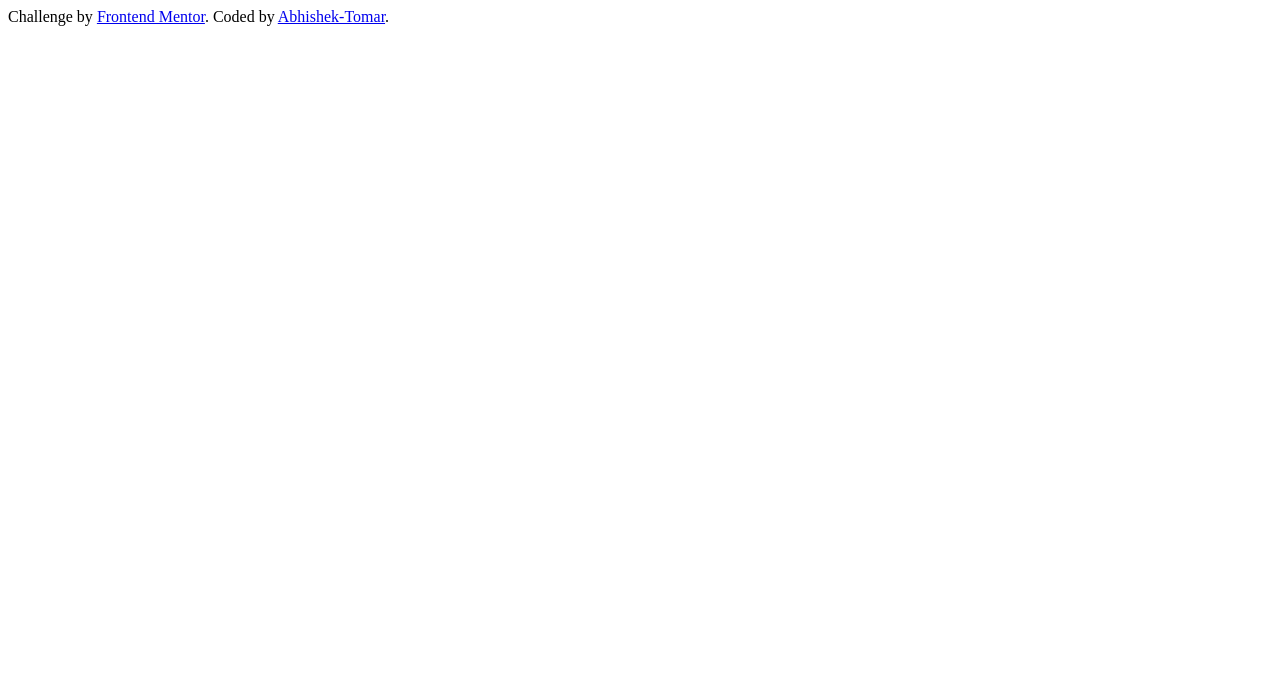
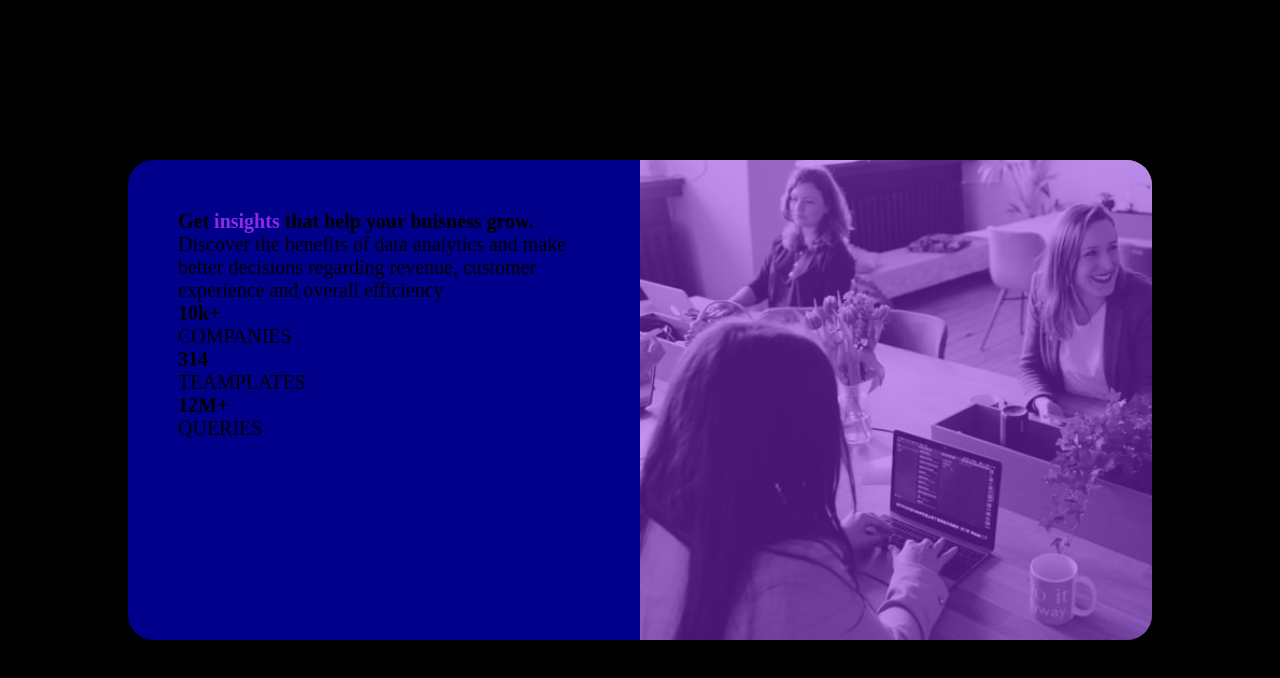
Before and after one commit to DauntingDruid/Stats-Preview-Card, a plain HTML site: page index.html in a window 1280 px wide. Drawn offline with Linux system fonts and the light colour scheme.

Commit message:
card body

```diff
--- /dev/null
+++ b/css/style.css
@@ -0,0 +1,84 @@
+* {
+    margin: 0;
+    padding: 0;
+    box-sizing: border-box;
+    font-size: 20px;
+}
+
+body{
+    height:100vh;
+    background-color: black;
+}
+
+.container {
+    height: 100vh;
+    width: 100%;
+    display: flex;
+    margin: auto;
+    justify-content: center;
+    align-items: center;
+
+
+}
+
+.flexbox-item-1{
+    height: 100%;
+    width: 50%;
+    border-radius: 25px 0px 0px 25px;
+    padding: 50px;
+    background-color: darkblue;
+
+}
+
+.flexbox-item-2{
+    height: 100%;
+    width: 50%;
+    border-radius: 0px 25px 25px 0px;
+    padding: 50px;
+    background: url(../images/image-header-desktop.jpg);
+    background-repeat: no-repeat;
+    background-size: cover;
+    margin: 0px;
+    padding: 0px;
+}
+
+.card {
+    height: 60%;
+    width: 80%;
+    display: flex;
+    border-radius: 25px;
+}
+
+.image-overlay{
+    height: 100%;
+    width: 100%;
+    border-radius: 0px 25px 25px 0px;
+    background-color: blueviolet;
+    opacity: 0.5;
+}
+
+.card-text-area{
+
+}
+
+.card-header-highlight{
+    color: blueviolet;
+}
+
+.card-text{
+
+}
+
+.card-footer{
+
+}
+
+.block-1{
+
+}
+.block-2{
+
+}
+.block-3{
+
+}
--- a/index.html
+++ b/index.html
@@ -5,16 +5,45 @@
   <meta name="viewport" content="width=device-width, initial-scale=1.0"> <!-- displays site properly based on user's device -->
 
   <link rel="icon" type="image/png" sizes="32x32" href="./images/favicon-32x32.png">
-
+  <link rel="stylesheet" href="./css/style.css">
   <title>Frontend Mentor | Stats preview card component</title>
 
 
 </head>
 <body>
 
-  <div class="attribution">
+  <!-- <div class="attribution">
     Challenge by <a href="https://www.frontendmentor.io?ref=challenge" target="_blank">Frontend Mentor</a>.
     Coded by <a href="#">Abhishek-Tomar</a>.
+  </div> -->
+
+  <div class="container">
+    <div class="card">
+
+      <div class="flexbox-item-1 card-text-area">
+        <h3>Get <span class="card-header-highlight">insights</span> that help your buisness grow.</h3>
+        <p class="card-text">Discover the benefits of data analytics and make better decisions regarding revenue, customer experience and overall efficiency</p>
+        <div class="card-footer">
+          <div class="block-1">
+            <h5>10k+</h5>
+            <p class="card-text">COMPANIES</p>
+          </div>
+          <div class="block-1">
+            <h5>314</h5>
+            <p class="card-text">TEAMPLATES</p>
+          </div>
+          <div class="block-1">
+            <h5>12M+</h5>
+            <p class="card-text">QUERIES</p>
+          </div>
+        </div>
+      </div>
+
+      <div class="flexbox-item-2">
+        <div class="image-overlay"></div>
+      </div>
+
+    </div>
   </div>
 
 
```
